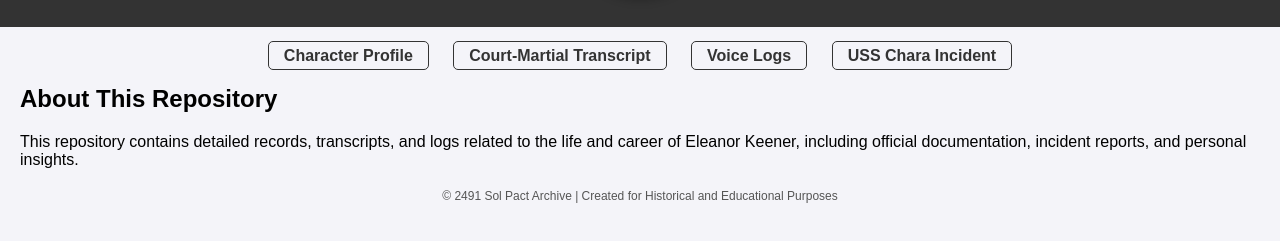
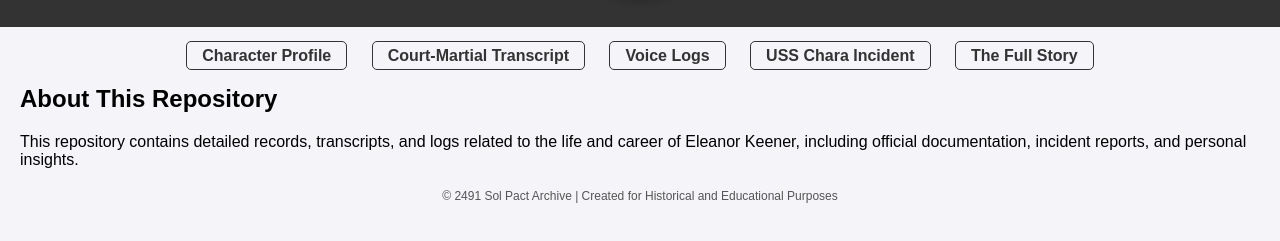
Before and after one commit to Diyn67/Eleanor-Keener, a plain HTML site: page index.html in a window 1280 px wide. Shown: the part 287-528 px from the top of the page. Drawn offline with Linux system fonts and the light colour scheme.

Commit message:
Full Story Push

```diff
--- a/index.html
+++ b/index.html
@@ -19,6 +19,7 @@
         <a href="court_files/USS Chara Investigation.pdf">Court-Martial Transcript</a>
         <a href="voice_logs/USS Chara Voice Logs.pdf">Voice Logs</a>
         <a href="incidents/USS Chara Incident Report.pdf">USS Chara Incident</a>
+        <a href="Files/The Full Story SFW.pdf">The Full Story</a>
     </nav>
     <section>
         <h2>About This Repository</h2>
```
Also changed, not shown: 1 other file.
